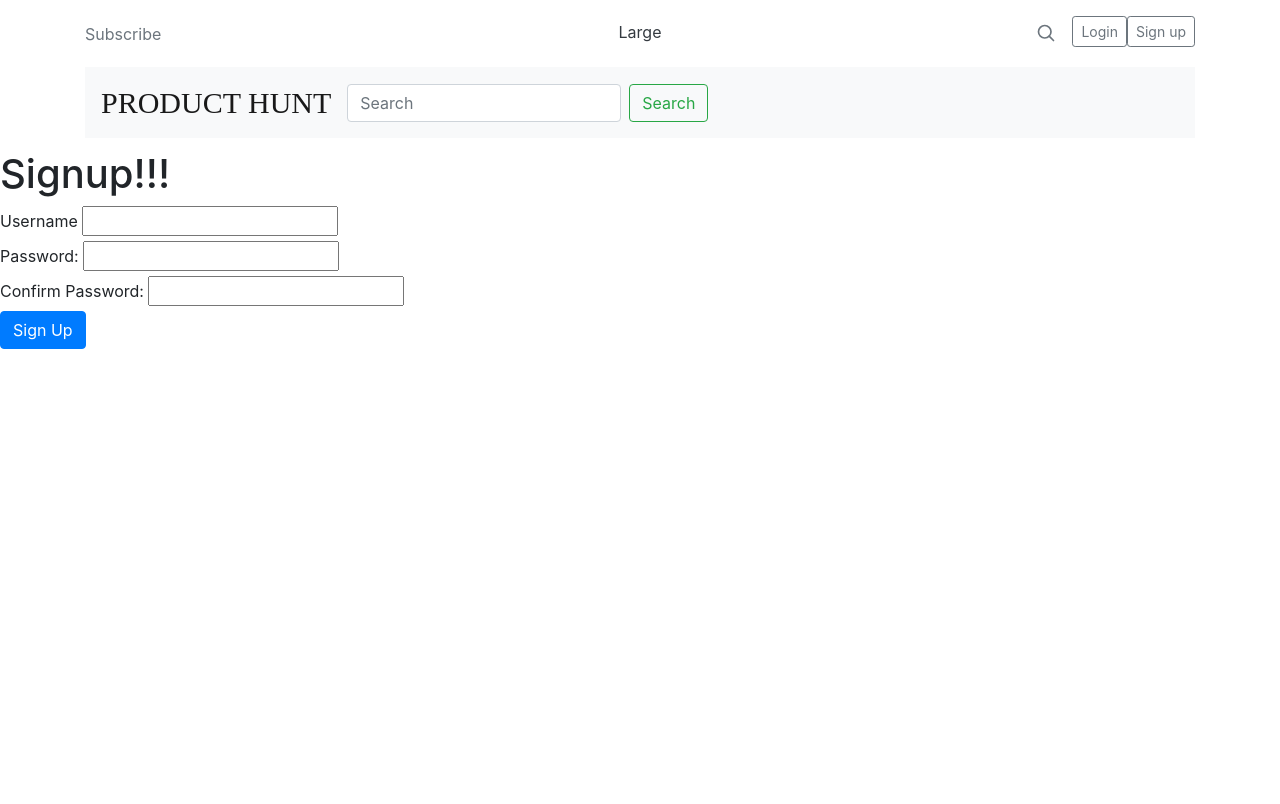
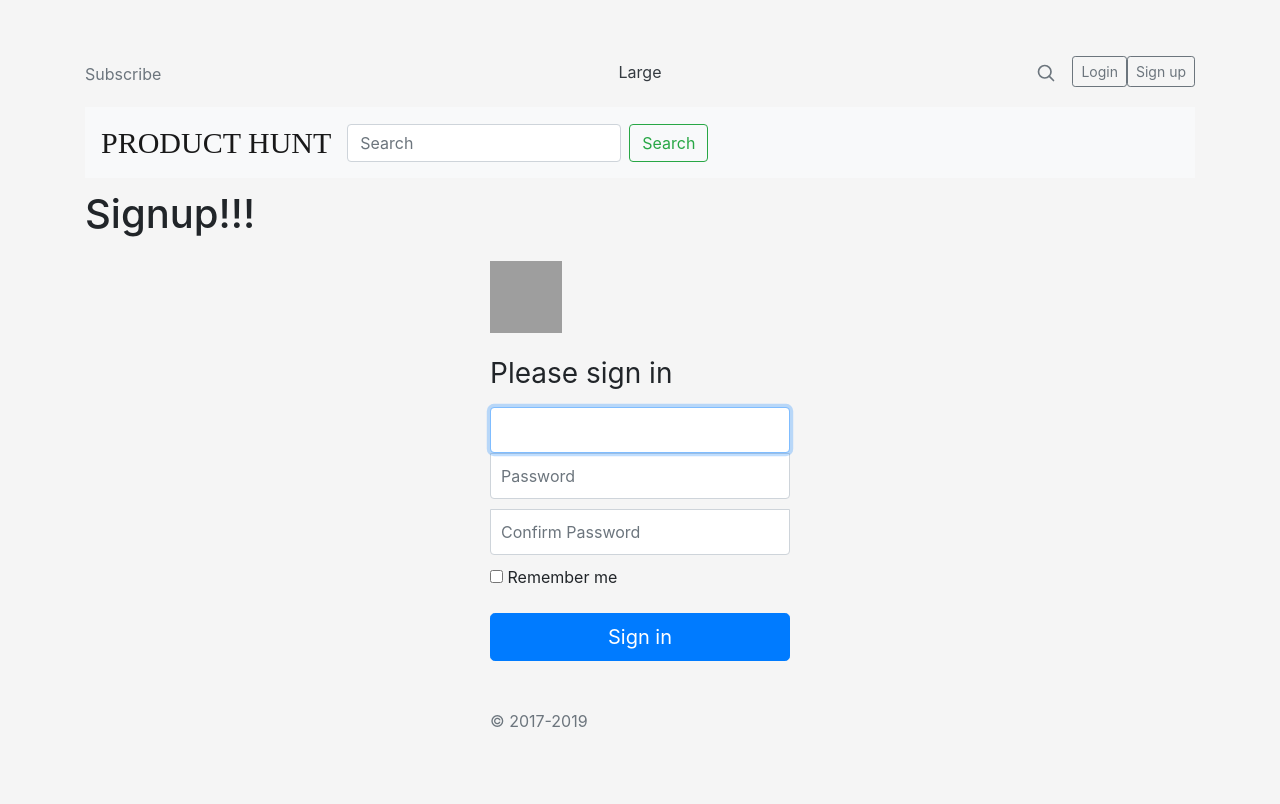
Before and after one commit to hsrambo07/Website, a Django app: page /accounts/signup/ in a window 1280 px wide. Before the commit the page ends 349 px from the top, so only its background shows below. Run offline with Django 3.2, Linux system fonts and the light colour scheme; some libraries are stand-ins or nearby versions; grey boxes are pictures that could not be loaded.

Commit message:
bootstrap added to login signup

```diff
--- a/accounts/templates/logout.html
+++ b/accounts/templates/logout.html
@@ -2,9 +2,9 @@
 {% extends 'home.html' %}
 {% block content %}
 
-<h1 style="text-align: center;">you have successfully loggedout</h1>
+<h1 style="text-align: center;">you have successfully logged out</h1>
 
-<a href="{% url 'home' %}">Home</a>
+<a style="text-align: center;" href="{% url 'home' %}">Home</a>
 
 
 
--- a/accounts/templates/signup.html
+++ b/accounts/templates/signup.html
@@ -9,19 +9,29 @@
 <br>
 <br>
 {% endif %}
-<form method="POST" action="{% url 'signup' %}">
-{% csrf_token %}
-<label>Username</label>
-<input type="text" name='username'>
-<br>
-<label>Password:</label>
-<input type="password" name="password1">
-<br>
-<label>Confirm Password:</label>
-<input type="password" name="password2">
-<br>
-<input class="btn btn-primary " type="submit" value="Sign Up">
-</form>
 
 
+
+<form class="form-signin" method="POST" action="{% url 'signup' %}">
+    <img class="mb-4" src="/docs/4.4/assets/brand/bootstrap-solid.svg" alt="" width="72" height="72">
+    <h1 class="h3 mb-3 font-weight-normal">Please sign in</h1>
+    {% csrf_token %}
+    <label class="sr-only">Username</label>
+    <input type="text" class="form-control" name="username" required autofocus>
+
+    <label for="inputPassword" class="sr-only">Password</label>
+    <input type="password" name="password1" class="form-control" placeholder="Password" required>
+
+    <label for="inputPassword" class="sr-only">Password</label>
+    <input type="password" name="password2" class="form-control" placeholder="Confirm Password" required>
+
+
+    <div class="checkbox mb-3">
+      <label>
+        <input type="checkbox" value="Login"> Remember me
+      </label>
+    </div>
+    <button class="btn btn-lg btn-primary btn-block" type="submit">Sign in</button>
+    <p class="mt-5 mb-3 text-muted">&copy; 2017-2019</p>
+  </form>
 {% endblock %}
--- a/producthunt/urls.py
+++ b/producthunt/urls.py
@@ -7,5 +7,7 @@
 urlpatterns = [
     path('admin/', admin.site.urls),
     path('',views.home, name='home'),
+    path('base/',views.base),
+
     path('accounts/',include('accounts.urls')),
 ]
--- a/producthunt/views.py
+++ b/producthunt/views.py
@@ -6,3 +6,8 @@
 
 def home(request):
     return render(request,'home.html')
+
+
+
+def base(request):
+    return render(request,'base.html')
--- a/templates/home.html
+++ b/templates/home.html
@@ -30,6 +30,50 @@
 
 
     <style>
+      body {
+  height: 100%;
+}
+
+body {
+  display: -ms-flexbox;
+  display: flex;
+  -ms-flex-align: center;
+  align-items: center;
+  padding-top: 40px;
+  padding-bottom: 40px;
+  background-color: #f5f5f5;
+}
+
+.form-signin {
+  width: 100%;
+  max-width: 330px;
+  padding: 15px;
+  margin: auto;
+}
+.form-signin .checkbox {
+  font-weight: 400;
+}
+.form-signin .form-control {
+  position: relative;
+  box-sizing: border-box;
+  height: auto;
+  padding: 10px;
+  font-size: 16px;
+}
+.form-signin .form-control:focus {
+  z-index: 2;
+}
+.form-signin input[type="email"] {
+  margin-bottom: -1px;
+  border-bottom-right-radius: 0;
+  border-bottom-left-radius: 0;
+}
+.form-signin input[type="password"] {
+  margin-bottom: 10px;
+  border-top-left-radius: 0;
+  border-top-right-radius: 0;
+}
+
       .bd-placeholder-img {
         font-size: 1.125rem;
         text-anchor: middle;
@@ -45,18 +89,13 @@
         }
       }
     </style>
-    <!-- Custom styles for this template -->
+    <!-- Custom s<link href="/docs/4.4/dist/css/bootstrap.min.css" rel="stylesheet" integrity="sha384-Vkoo8x4CGsO3+Hhxv8T/Q5PaXtkKtu6ug5TOeNV6gBiFeWPGFN9MuhOf23Q9Ifjh" crossorigin="anonymous">tyles for this template -->
     <link href="https://fonts.googleapis.com/css?family=Playfair+Display:700,900" rel="stylesheet">
+
     <!-- Custom styles for this template -->
     <link href="blog.css" rel="stylesheet">
   </head>
-  <body>
-
-    {% for Blog in blogs.all %}
-
-{{Blog.title}}
-{% endfor %}
-
+  <body class="text-cener">
 
 
     <div class="container">
@@ -110,15 +149,17 @@
 
 
   </div>
+  <div>
+    {% block content %}
+
+    {% endblock %}
+    </div>
+
 </div><!-- /.row -->
-
-<div>
-{% block content %}
-
-{% endblock %}
-</div>
+<br>
 
 </main><!-- /.container -->
+
 <script src="https://code.jquery.com/jquery-3.4.1.slim.min.js" integrity="sha384-J6qa4849blE2+poT4WnyKhv5vZF5SrPo0iEjwBvKU7imGFAV0wwj1yYfoRSJoZ+n" crossorigin="anonymous"></script>
 <script src="https://cdn.jsdelivr.net/npm/popper.js@1.16.0/dist/umd/popper.min.js" integrity="sha384-Q6E9RHvbIyZFJoft+2mJbHaEWldlvI9IOYy5n3zV9zzTtmI3UksdQRVvoxMfooAo" crossorigin="anonymous"></script>
 <script src="https://stackpath.bootstrapcdn.com/bootstrap/4.4.1/js/bootstrap.min.js" integrity="sha384-wfSDF2E50Y2D1uUdj0O3uMBJnjuUD4Ih7YwaYd1iqfktj0Uod8GCExl3Og8ifwB6" crossorigin="anonymous"></script>
```
Also changed, not shown: accounts/templates/login.html (+20 -11 lines), signin.css (added, +44 -0 lines), templates/base.html (+98 -65 lines).
